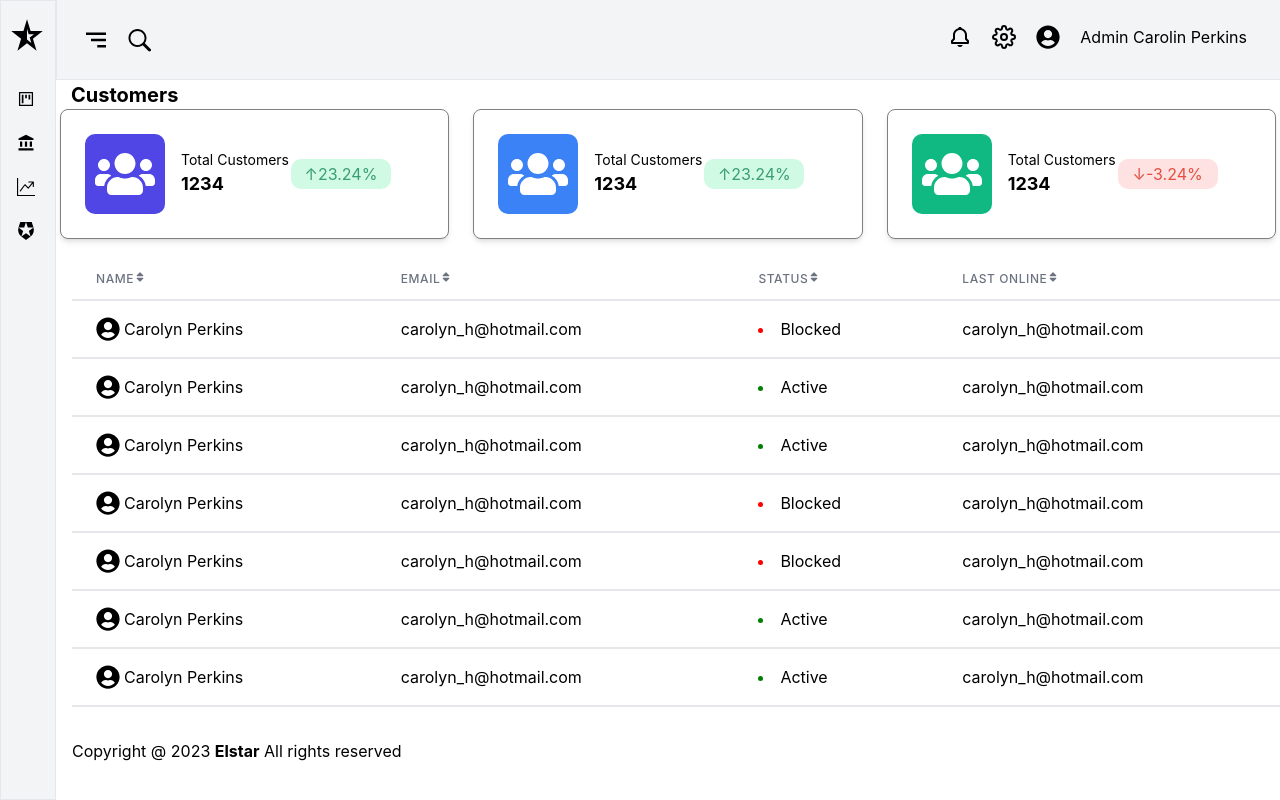
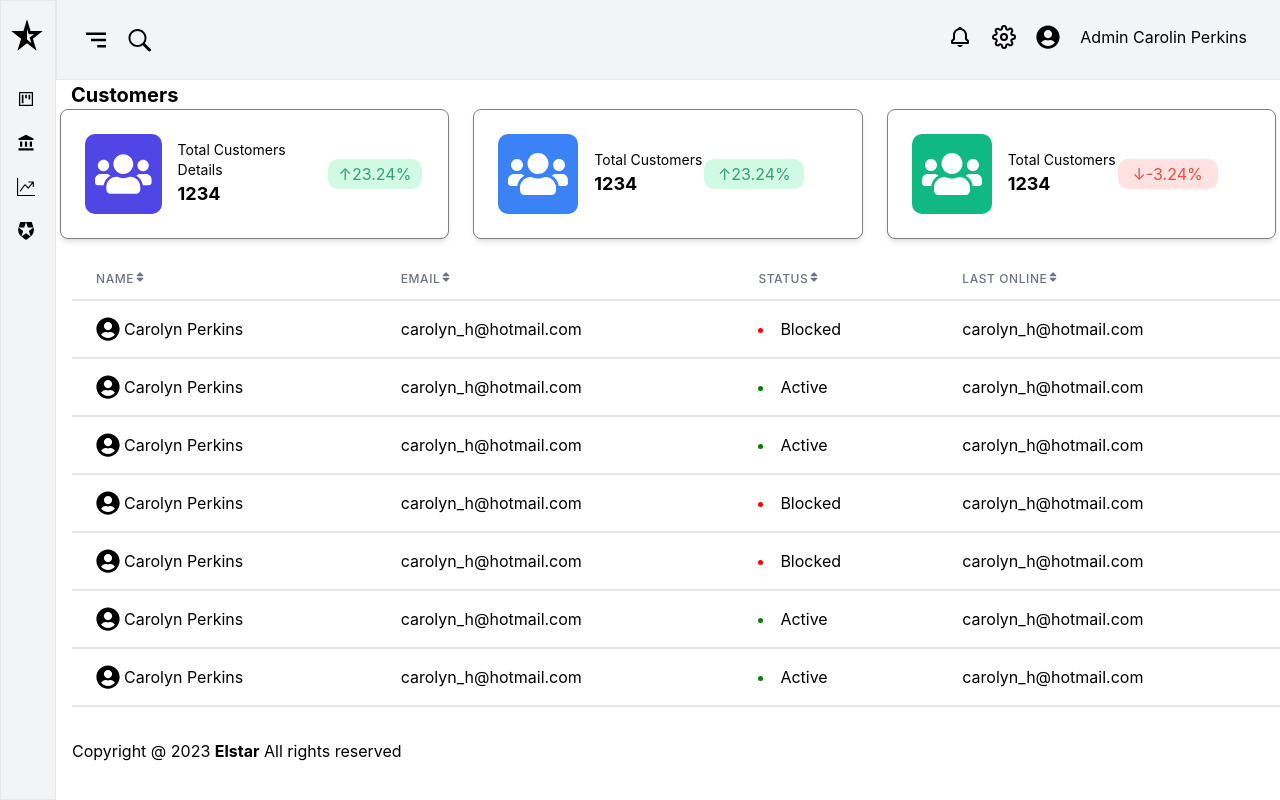
Before and after one commit to DurgaraoGIS/sample-webportal, a React (Create React App) app: page /projects/customer in a window 1280 px wide. Built offline with nearby package versions, Linux system fonts and the light colour scheme.

Commit message:
second commit

```diff
--- a/src/Components/projects/customer/index.js
+++ b/src/Components/projects/customer/index.js
@@ -14,7 +14,7 @@ export const Customer = () => {
           <div class="flex items-center">
             <FaUsers size={40} className="icon1" />
             <div class="ml-4">
-              <p class="text-sm">Total Customers</p>
+              <p class="text-sm">Total Customers Details</p>
               <h5 class="text-lg font-bold">1234</h5>
             </div>
             <div
```
